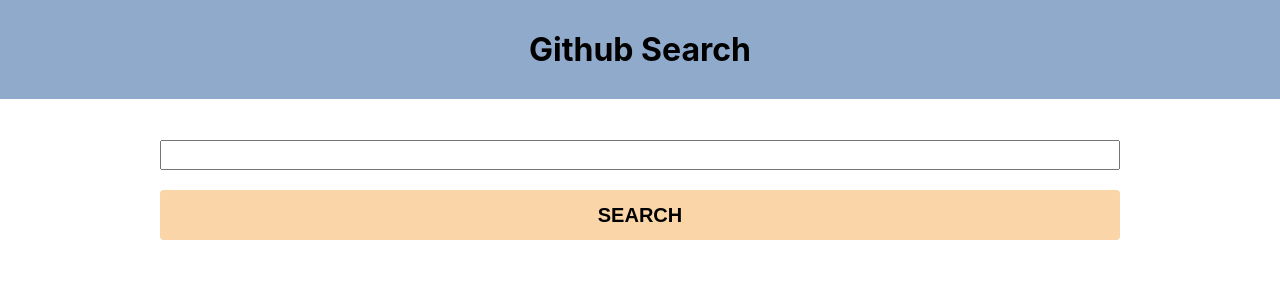
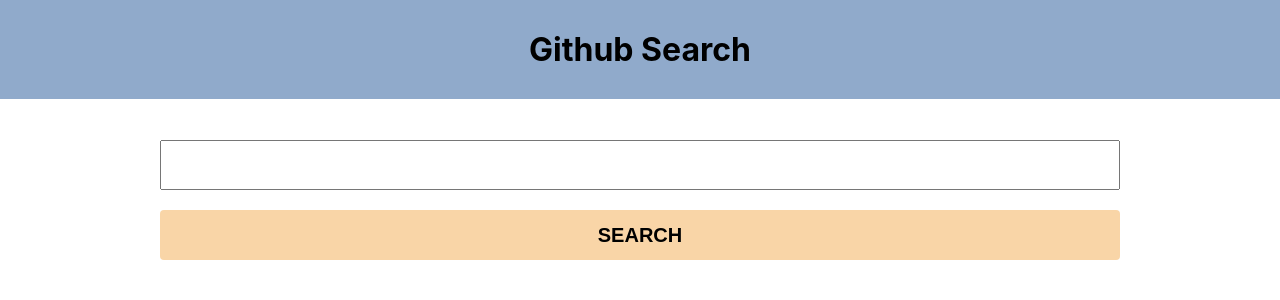
Before and after one commit to marimarimarietty/SearchApp, a React (Create React App) app: page / in a window 1280 px wide. Shown: the top 300 px of the page. Built offline with nearby package versions, Linux system fonts and the light colour scheme.

Commit message:
feat: update styles

```diff
--- a/src/styles/components/organisms/Pagenation.module.scss
+++ b/src/styles/components/organisms/Pagenation.module.scss
@@ -31,7 +31,7 @@
     padding: 10px;
     font-size: 16px;
     font-weight: bold;
-    background: var.$themeOrange;
+    background: var.$themePaleOrange;
     border-radius: 4px;
     cursor: pointer;
   }
@@ -49,7 +49,7 @@
     padding: 10px;
     font-size: 16px;
     font-weight: bold;
-    background: var.$themeOrange;
+    background: var.$themePaleOrange;
     border-radius: 4px;
     cursor: pointer;
   }
--- a/src/styles/components/organisms/Search.module.scss
+++ b/src/styles/components/organisms/Search.module.scss
@@ -23,12 +23,10 @@
 
   &__input {
     width: 100%;
-    height: 30px;
+    height: 50px;
     box-sizing: border-box;
-
-    @include mi.mq {
-      height: 30px;
-    }
+    font-size: 20px;
+    padding: 5px;
   }
 
   &__button {
--- a/src/styles/components/organisms/SearchResult.module.scss
+++ b/src/styles/components/organisms/SearchResult.module.scss
@@ -5,7 +5,7 @@
   display: flex;
   justify-content: center;
   min-width: var.$contentWidthPc;
-  padding: 40px 40px 0;
+  padding: 40px 40px;
 
   @include mi.mq {
     min-width: auto;
@@ -40,6 +40,7 @@
     font-size: 18px;
     font-weight: bold;
     margin: 0 0 10px;
+    overflow-wrap: break-word;
   }
 
   &__desc {
--- a/src/styles/variables.scss
+++ b/src/styles/variables.scss
@@ -14,6 +14,7 @@
 $themeBlack: #2a395c;
 $themeBlue: #90aacb;
 $themeOrange: #f9d5a7;
+$themePaleOrange: #fef1e6;
 
 // width
 $contentWidthPc: 960px;
```
